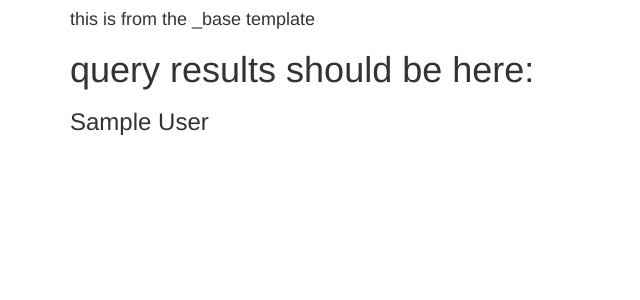
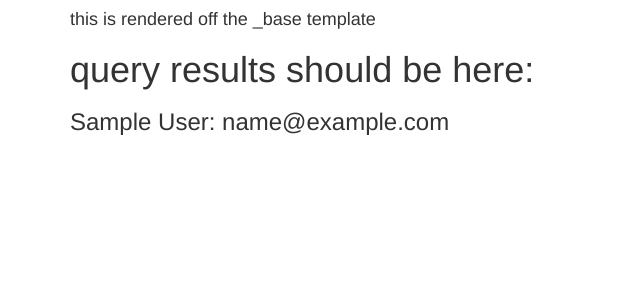
Before and after one commit to bigglab/BIGGDATA, a Python web app: template templates/users.html in a window 1280 px wide. Shown: the top 300 px of the page, without its empty margins (0-640 px from the left). Run offline with Jinja, Linux system fonts and the light colour scheme; the template is opened without the code that fills it: most values are stand-ins (such as "Sample title", 1, 10 or a date in 2020); some libraries are stand-ins or nearby versions.

Commit message:
cleaned up

```diff
--- a/templates/_base.html
+++ b/templates/_base.html
@@ -38,12 +38,9 @@
         <div class="container">
             <div class="row">
                 <div id="main-content" class="col-md-8">
-                    <h4>this is from the _base template</h4>
+                    <h4>this is rendered off the _base template</h4>
                     {% block content %}
                     <h1>App content goes here - when specified...</h1>
-                    App content goes here.
-
-                    <i class="icon icon-play"></i>
                     {% endblock content %}
                 </div>
 
--- a/templates/users.html
+++ b/templates/users.html
@@ -2,7 +2,7 @@
 {% block content %}
 	<h1>query results should be here:</h1>
 	{% for r in results %}
-	  <h3>{{r.first_name}} {{r.last_name}}</h3>
+	  <h3>{{r.first_name}} {{r.last_name}}: {{r.email}}</h3>
 	{% endfor %}
 
 {%endblock content %}
```
Also changed, not shown: app.py (+3 -6 lines), tasks.py (deleted).
